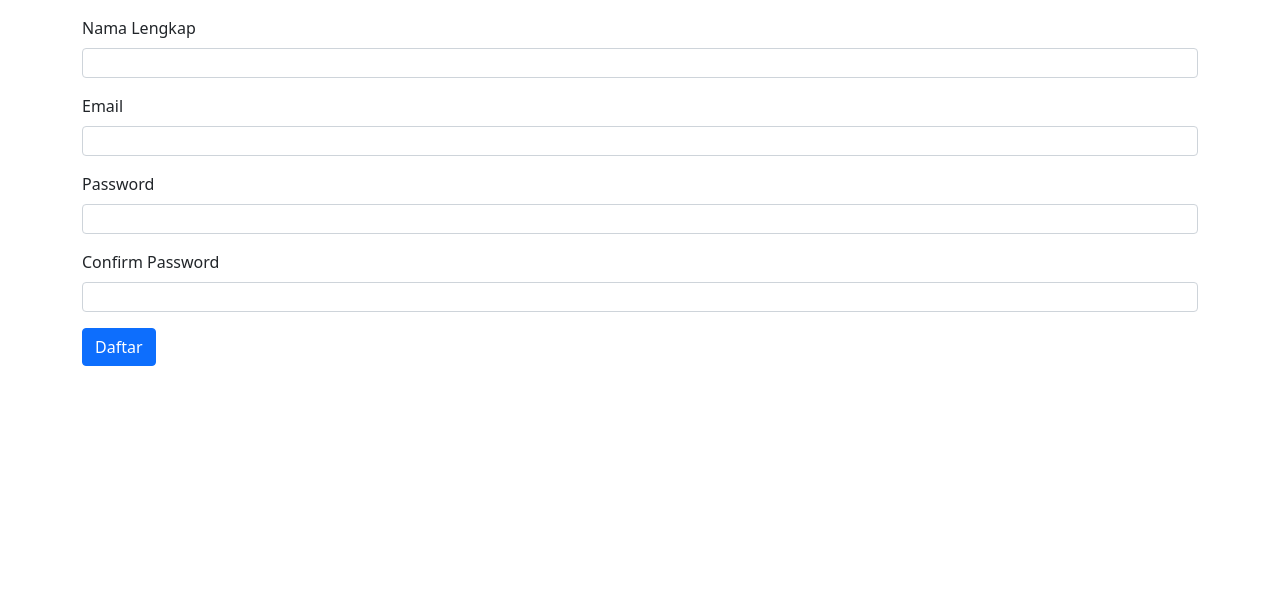
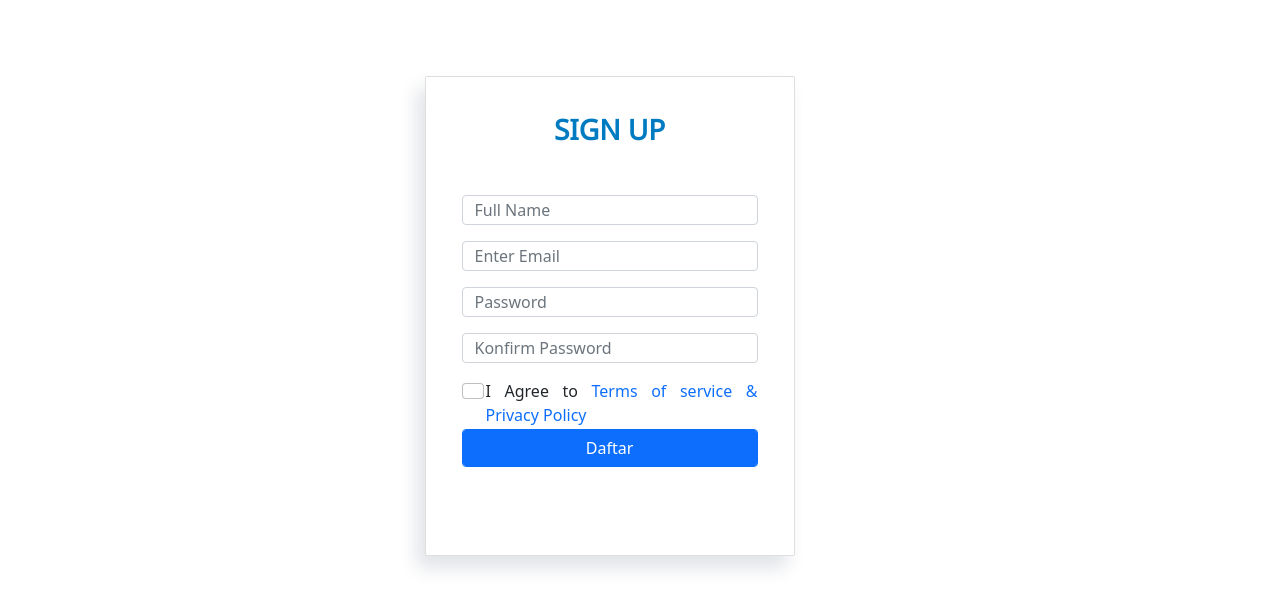
Before and after one commit to Just-Hilman/dashboard-bkk, a React (Create React App) app in the folder frontend/: page /register in a window 1280 px wide. Shown: the top 608 px of the page. Built offline with nearby package versions, Linux system fonts and the light colour scheme.

Commit message:
update style for regitration page

```diff
--- a/frontend/src/component/Register.js
+++ b/frontend/src/component/Register.js
@@ -28,32 +28,44 @@ const Register = () => {
     }
 
     return (
-        <section>
+        <section class="auth">
             <div class="container">
+                <div class="row d-flex justify-content-center">
+                    <div class="col-md-7 col-lg-5">
+                        <div class="card">
+                            <div class="card-body">
+                                <h3 class="sign mb-5">SIGN UP</h3>
                                 <form onSubmit={Register}>
                                     <p>{ msg }</p>
                                     <div class="mb-3">
-                    <label for="exampleInputEmail1" class="form-label">Nama Lengkap</label>
-                    <input type="text" class="form-control" value={name} onChange={(e) => setName(e.target.value)}></input>
+                                        <input type="text" class="form-control" placeholder="Full Name" value={name} onChange={(e) => setName(e.target.value)}></input>
                                     </div>
 
                                     <div class="mb-3">
-                    <label for="exampleInputEmail1" class="form-label">Email</label>
-                    <input type="email" class="form-control" id="exampleInputEmail1" aria-describedby="emailHelp" class="form-control" value={email} onChange={(e) => setEmail(e.target.value)}></input>
+                                        <input type="email" class="form-control" placeholder="Enter Email" id="exampleInputEmail1" aria-describedby="emailHelp" class="form-control" value={email} onChange={(e) => setEmail(e.target.value)}></input>
                                     </div>
 
                                     <div class="mb-3">
-                    <label for="exampleInputEmail1" class="form-label">Password</label>
-                    <input type="password" class="form-control" id="exampleInputPassword1" class="form-control" value={password} onChange={(e) => setPassword(e.target.value)}></input>
+                                        <input type="password" class="form-control" placeholder="Password" id="exampleInputPassword1" class="form-control" value={password} onChange={(e) => setPassword(e.target.value)}></input>
                                     </div>
 
                                     <div class="mb-3">
-                    <label for="exampleInputEmail1" class="form-label">Confirm Password</label>
-                    <input type="password" class="form-control" id="exampleInputPassword1" class="form-control" value={confPassword} onChange={(e) => setConfPassword(e.target.value)}></input>
+                                        <input type="password" class="form-control" placeholder="Konfirm Password" id="exampleInputPassword1" class="form-control" value={confPassword} onChange={(e) => setConfPassword(e.target.value)}></input>
                                     </div>
 
-                <button type="submit" class="btn btn-primary">Daftar</button>
+                                    <div class="form-group form-check ml-2">
+                                        <input type="checkbox" class="form-check-input" id="exampleCheck1"/>
+                                        <label class="form-check-label" for="exampleCheck1">I Agree to <a class="agree" href="">Terms of service & Privacy Policy</a> </label>
+                                    </div>
+
+
+
+                                    <button type="submit" class="btn btn-primary form-control">Daftar</button>
                                 </form>
+                            </div>
+                        </div>
+                    </div>
+                </div>
             </div>
         </section>
     )
--- a/frontend/src/style/style.css
+++ b/frontend/src/style/style.css
@@ -74,6 +74,33 @@ header {
 
 .tombol-login:hover {
     opacity: 100%;
+}
+
+.auth {
+    padding: 10px;
+    margin-top: 3.5rem;
+}
+
+.auth .card {
+    box-shadow: -8px 12px 18px 0 rgb(25, 42, 70, 0.13);
+    margin-bottom: 2.2rem;
+    border-radius: 2px;
+    padding: 20px;
+}
+
+.card {
+    height: 480px !important;
+}
+
+.sign {
+    text-align: center;
+    font-weight: 600;
+    color: #007bc1;
+    font-family: 'Noto Sans', sans-serif;
+}
+
+.agree {
+    text-decoration: none;
 }
 
 .link-info {
```
Lines whose indentation alone changed are shown as unchanged.
